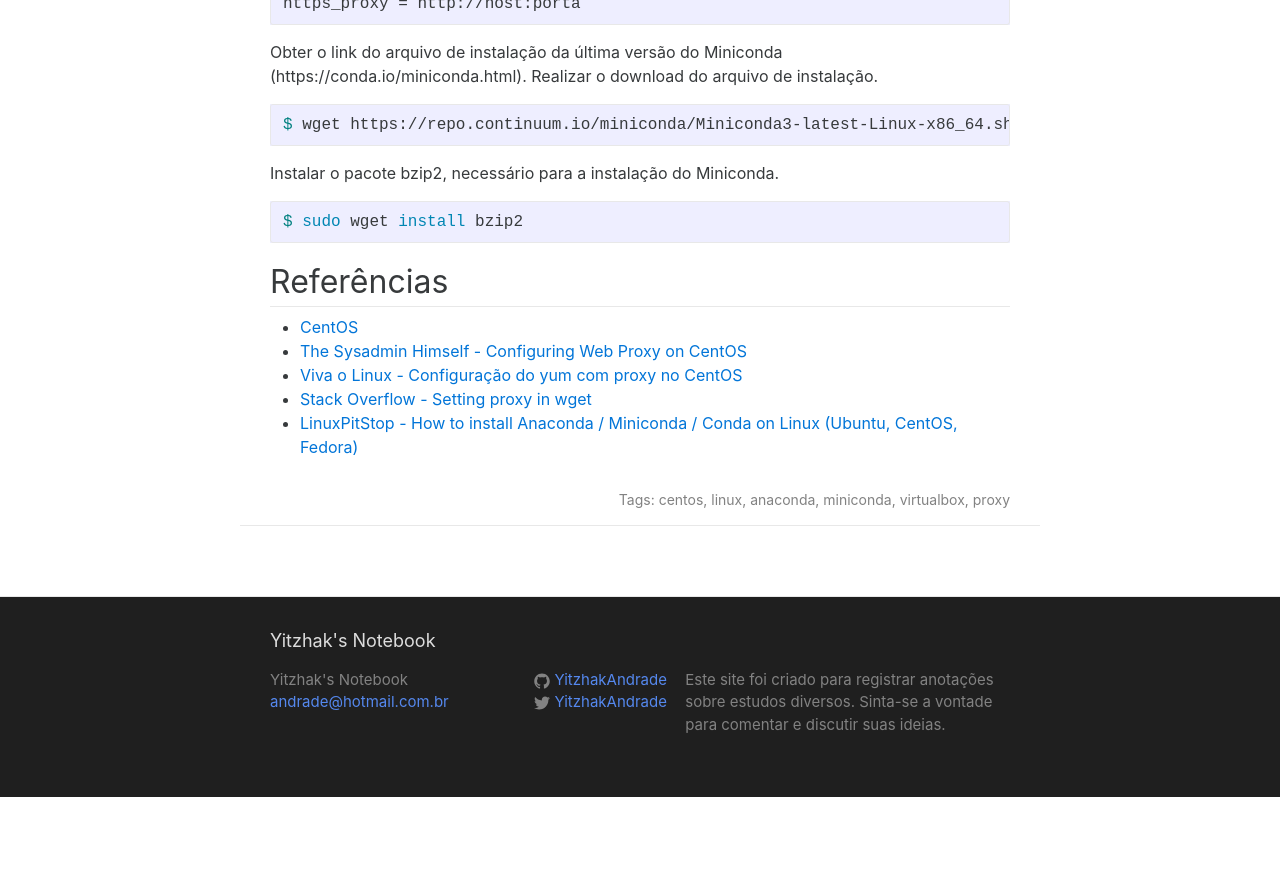
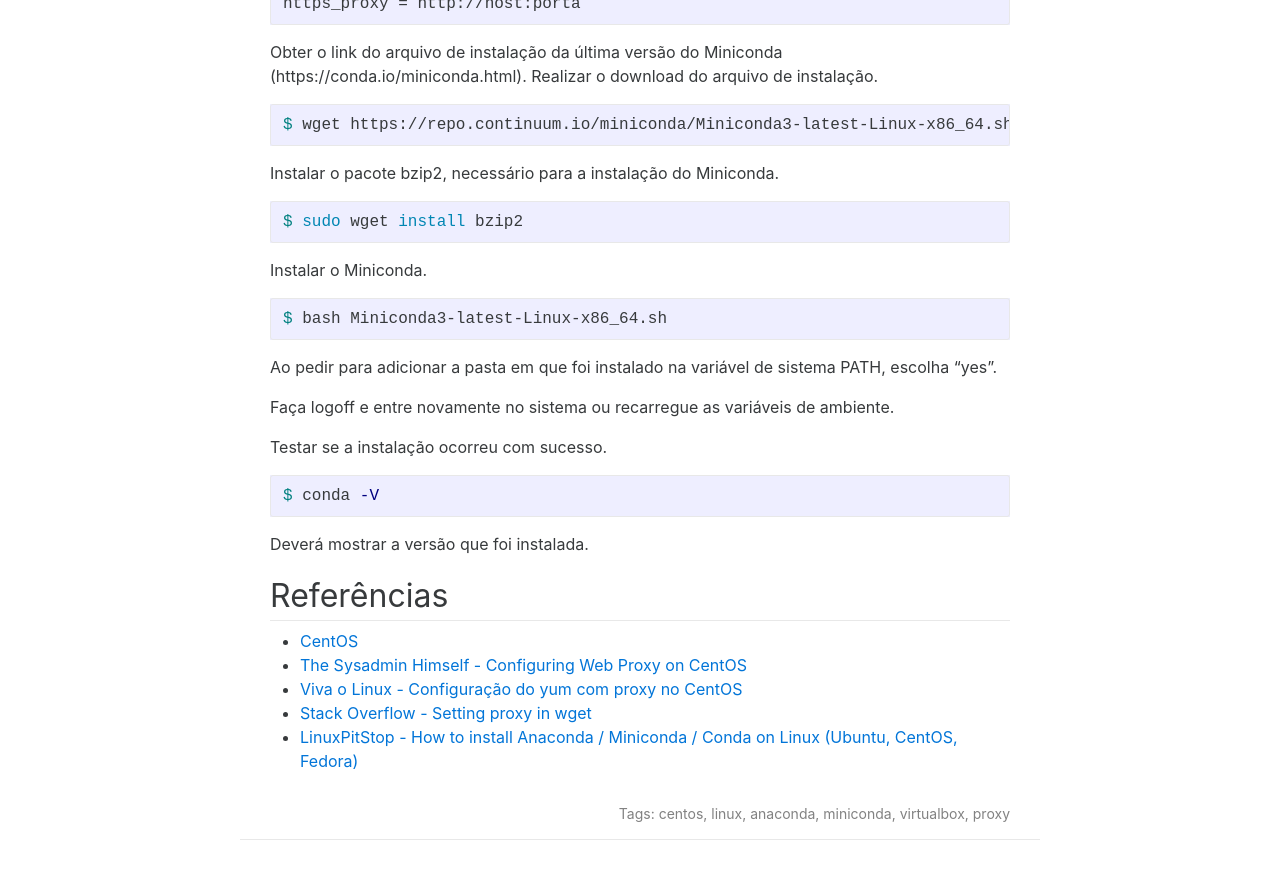
Before and after one commit to ZackStone/notebook, a Jekyll site: the page built from _posts/2017/2017-12-22-centos-minimal-miniconda.md, in a window 1280 px wide and 900 px high, scrolled down 1173 px. Shown: the top 879 px of the window. Built offline with Jekyll 4.4.1, drawn with Linux system fonts in a browser that asks for light colours; comment, search, counter and statistics services are not loaded; before the commit the page ends 1970 px from its top, so only the background shows below that.

Commit message:
Update 2017-12-22-centos-minimal-miniconda.md

````diff
--- a/_posts/2017/2017-12-22-centos-minimal-miniconda.md
+++ b/_posts/2017/2017-12-22-centos-minimal-miniconda.md
@@ -75,6 +75,24 @@ $ sudo wget install bzip2
 ```
 
 
+Instalar o Miniconda.
+```shell
+$ bash Miniconda3-latest-Linux-x86_64.sh
+```
+
+Ao pedir para adicionar a pasta em que foi instalado na variável de sistema PATH, escolha "yes".
+
+
+Faça logoff e entre novamente no sistema ou recarregue as variáveis de ambiente.
+
+
+Testar se a instalação ocorreu com sucesso.
+```shell
+$ conda -V
+```
+Deverá mostrar a versão que foi instalada.
+
+
 # Referências
 
 - [CentOS](https://www.centos.org)
````
